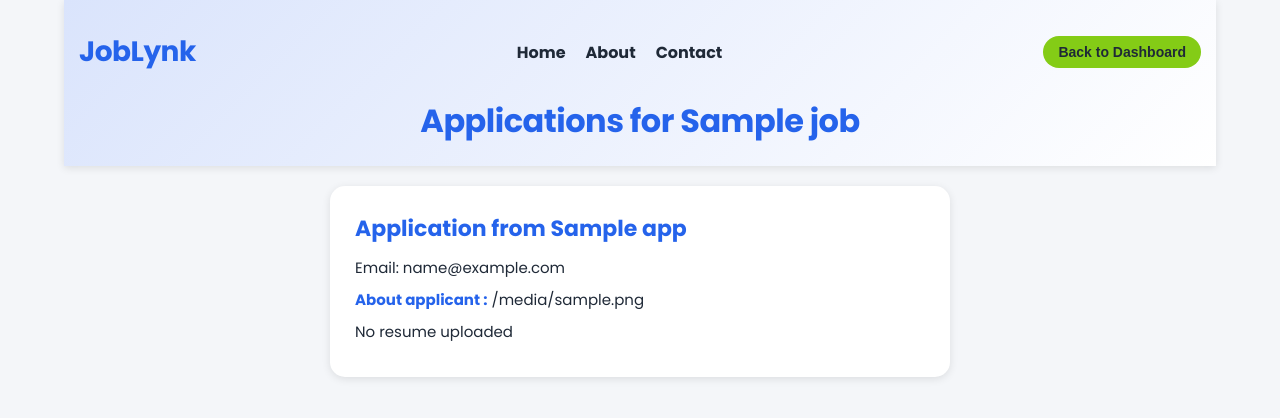
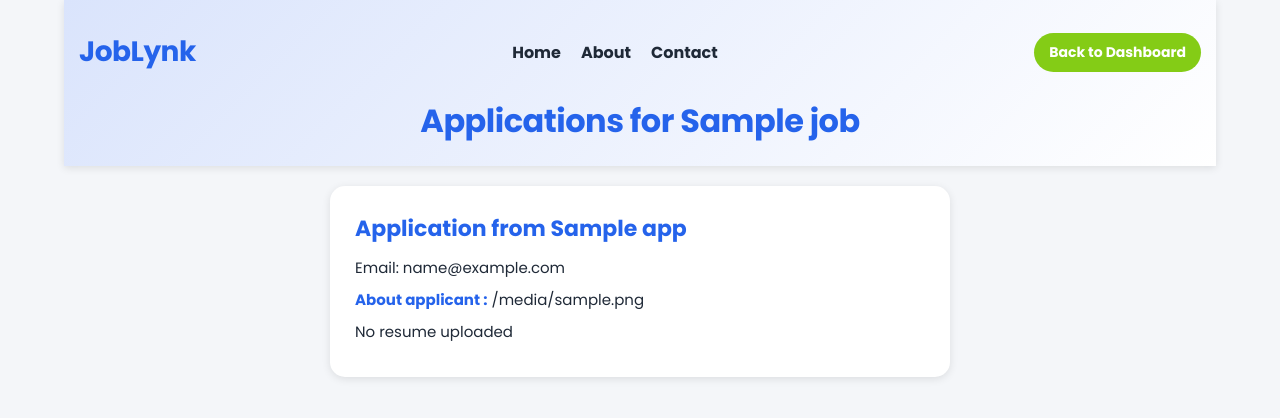
Before and after one commit to utibeabasidt/JobLynk, a Flask app: template templates/job-applications.html in a window 1280 px wide. Shown: the top 418 px of the page. Run offline with Flask 3, Linux system fonts and the light colour scheme; the template is opened without the code that fills it: most values are stand-ins (such as "Sample title", 1, 10 or a date in 2020).

Commit message:
Update job-applications.html

```diff
--- a/templates/job-applications.html
+++ b/templates/job-applications.html
@@ -14,15 +14,12 @@
     <div class="header-and-dashboard-heading">
       <header>
         <h2 class="logo">JobLynk</h2>
-        <button class="menu-toggle">Menu</button>
         <nav class="nav-menu">
           <a href="{{ url_for('routes.index') }}">Home</a>
           <a href="{{ url_for('routes.index') }}#about">About</a>
           <a href="{{ url_for('routes.index') }}#contact">Contact</a>
         </nav>
-        <button class="add-job-btn">
-          <a href="{{ url_for('routes.employers_dashboard') }}">Back to Dashboard</a>
-        </button>
+        <a href="{{ url_for('routes.employers_dashboard') }}" class="add-job-btn">Back to Dashboard</a>
       </header>
       <h1 class="dashboard-heading">Applications for {{ job.title }}</h1>
     </div>
```
